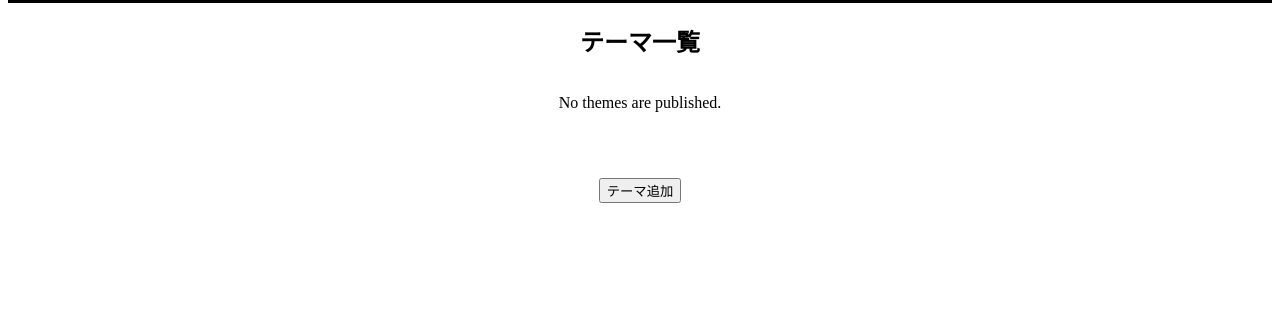
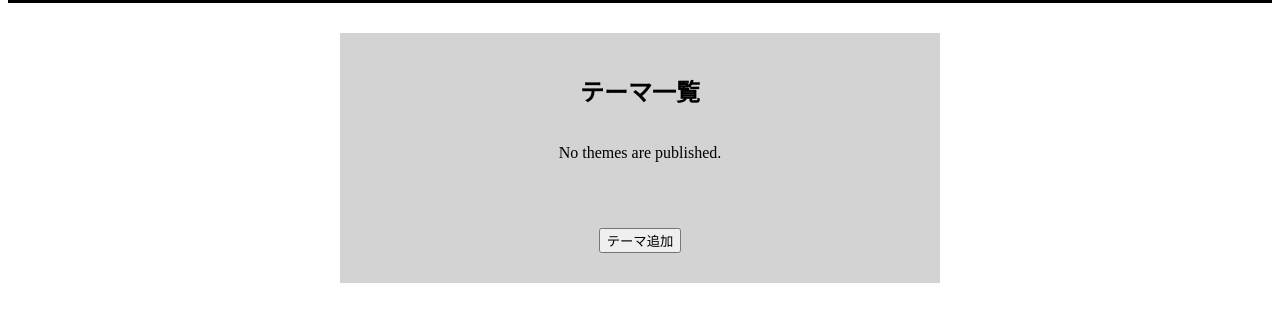
Before and after one commit to toami-ryo/Comment, a Django app: page /comments/ in a window 1280 px wide. Shown: the part 88-410 px from the top of the page. Run offline with Django 4.2, Linux system fonts and the light colour scheme; data that the repository does not hold is empty.

Commit message:
'change back ground color, margin space and form'

```diff
--- a/mysite/comments/forms.py
+++ b/mysite/comments/forms.py
@@ -6,6 +6,6 @@ class CommentContributeForm(forms.Form):
     comment_text = forms.CharField(widget=forms.Textarea(), max_length=200, label='コメント ')
 
 class ThemeContributeForm(forms.Form):
-    title = forms.CharField(label='タイトル ')
-    publisher_name = forms.CharField(label='名前　　 ')
-    comment_zero = forms.CharField(widget=forms.Textarea(), max_length=200, label='コメント ')
+    title = forms.CharField(label='タイトル　 ')
+    publisher_name = forms.CharField(label='名前　　　 ')
+    comment_zero = forms.CharField(widget=forms.Textarea(), max_length=200, label='初コメント ')
--- a/mysite/comments/static/comments/stylesheet/basic.css
+++ b/mysite/comments/static/comments/stylesheet/basic.css
@@ -41,6 +41,10 @@ header{
 }
 
 .container{
+  background-color: lightgray;
+  margin-top: 30px;
+  padding-top: 20px;
+  padding-bottom: 30px;
   width: 600px;
   display: flex;
   flex-direction: column;
--- a/mysite/comments/static/comments/stylesheet/index.css
+++ b/mysite/comments/static/comments/stylesheet/index.css
@@ -1,3 +1,3 @@
 .theme-form{
-  padding-top: 50px;
+  margin-top: 50px;
 }
--- a/mysite/comments/static/comments/stylesheet/theme_comments.css
+++ b/mysite/comments/static/comments/stylesheet/theme_comments.css
@@ -1,5 +1,6 @@
 .cell{
-  width: 90%;
+  width: 85%;
+  background-color: whitesmoke;
 }
 
 .cell p{
@@ -19,6 +20,6 @@
 }
 
 .comment-form{
-  padding-top: 30px;
-  padding-bottom: 50px;
+  margin-top: 30px;
+  margin-bottom: 30px;
 }
```
